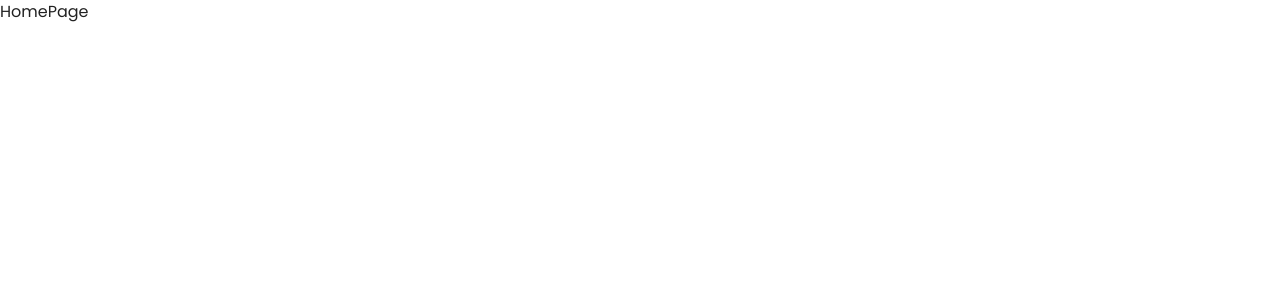
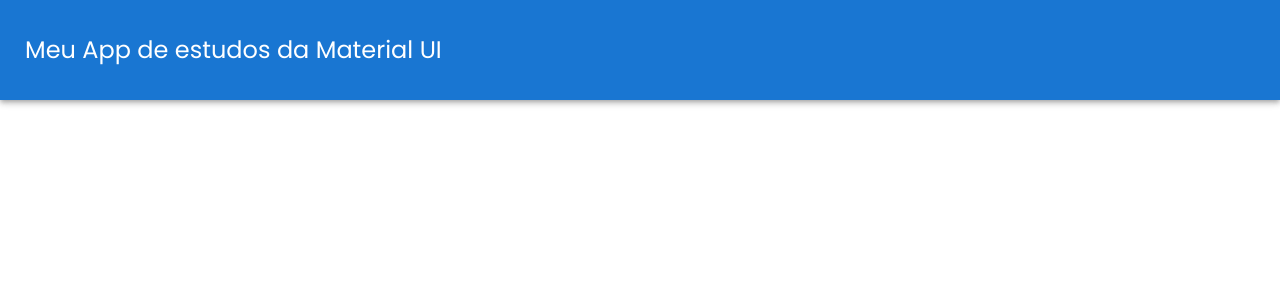
Before and after one commit to madruga665/estudos-material-ui, a React (Create React App) app: page / in a window 1280 px wide. Shown: the top 300 px of the page. Built offline with nearby package versions, Linux system fonts and the light colour scheme.

Commit message:
feat: add Component Header

```diff
--- a/src/Header/index.tsx
+++ b/src/Header/index.tsx
@@ -1,8 +1,14 @@
+import { Typography } from "@mui/material"
+import { CustomAppBar } from "./styles"
 
 
 const Header = () => {
   return (
-    <div>Header</div>
+    <CustomAppBar position="static">
+      <Typography variant="h5" >
+        Meu App de estudos da Material UI
+      </Typography>
+    </CustomAppBar>
   )
 }
 
--- /dev/null
+++ b/src/Header/styles.ts
@@ -0,0 +1,9 @@
+import { AppBar, styled } from "@mui/material";
+
+
+export const CustomAppBar = styled(AppBar)`
+  height: 100px;
+  display: flex;
+  justify-content: center;
+  padding: 0 25px;
+`;
--- a/src/pages/HomePage/index.tsx
+++ b/src/pages/HomePage/index.tsx
@@ -1,9 +1,12 @@
-import React from 'react'
+import Header from "../../Header";
+import { HomePageContainer } from "./styles";
 
 const HomePage = () => {
   return (
-    <div>HomePage</div>
-  )
-}
+    <HomePageContainer>
+      <Header />
+    </HomePageContainer>
+  );
+};
 
-export default HomePage
+export default HomePage;
--- /dev/null
+++ b/src/pages/HomePage/styles.ts
@@ -0,0 +1,8 @@
+import { styled } from "@mui/material";
+
+export const HomePageContainer = styled("main")`
+display: flex;
+flex-direction: column;
+height: 100vh;
+justify-content: space-between;
+`
```
